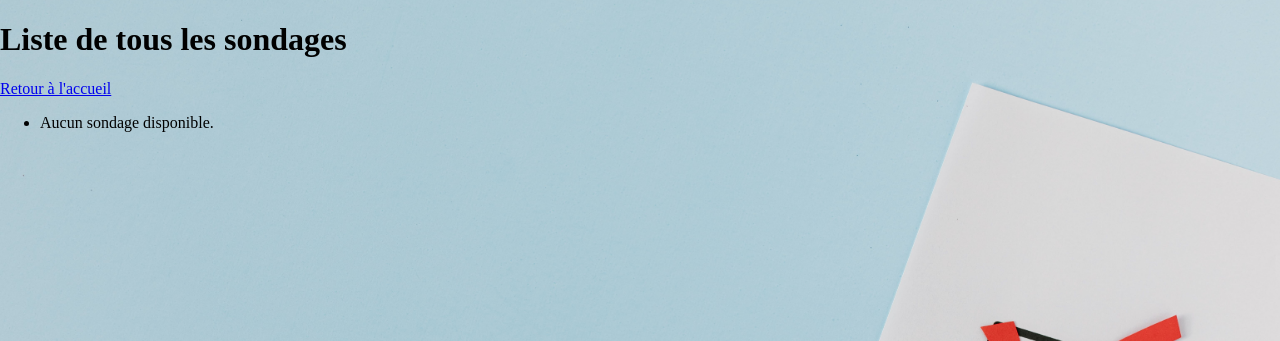
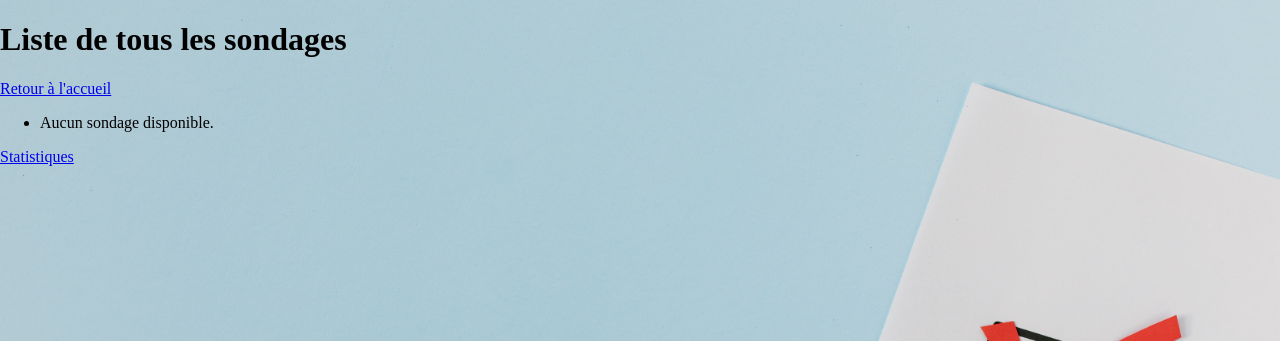
Before and after one commit to PinsolleP/MonSiteDjango, a Django app: page /polls/all/ in a window 1280 px wide. Shown: the part 71-412 px from the top of the page. Run offline with Django 5.2, Linux system fonts and the light colour scheme; the visitor is signed in with stand-in values (Sample User, id 1); data that the repository does not hold is empty.

Commit message:
templates/base.html : Ajout des statistique en bas de page

```diff
--- a/djangotutorial/templates/base.html
+++ b/djangotutorial/templates/base.html
@@ -30,6 +30,8 @@
         {% block main %}
         {% endblock %}
     </main>
-
+    <footer>
+        <a href="{% url 'polls:statistics' %}">Statistiques</a>
+    </footer>
 </body>
 </html>
```
